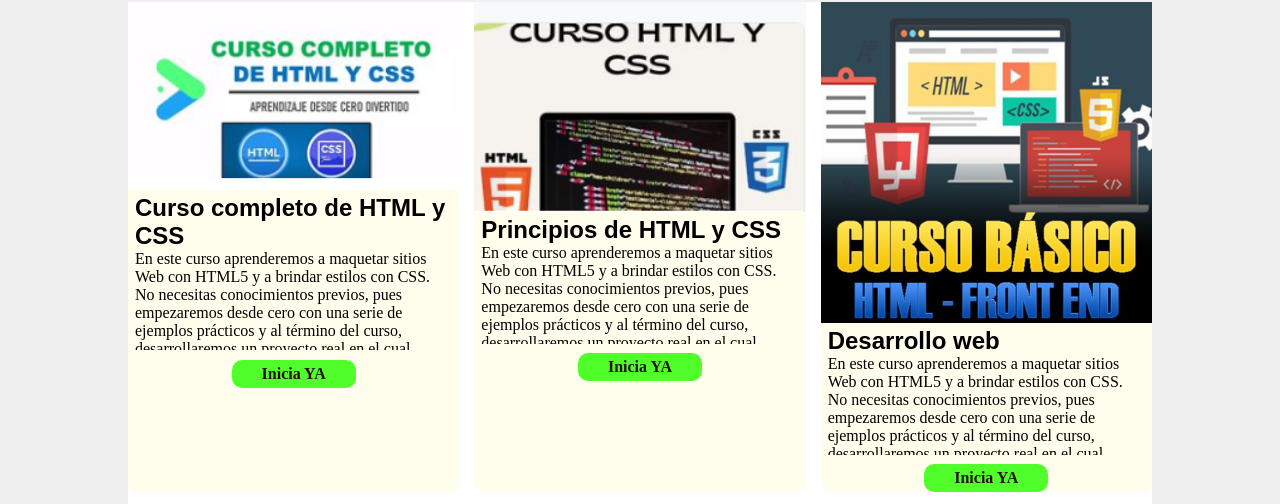
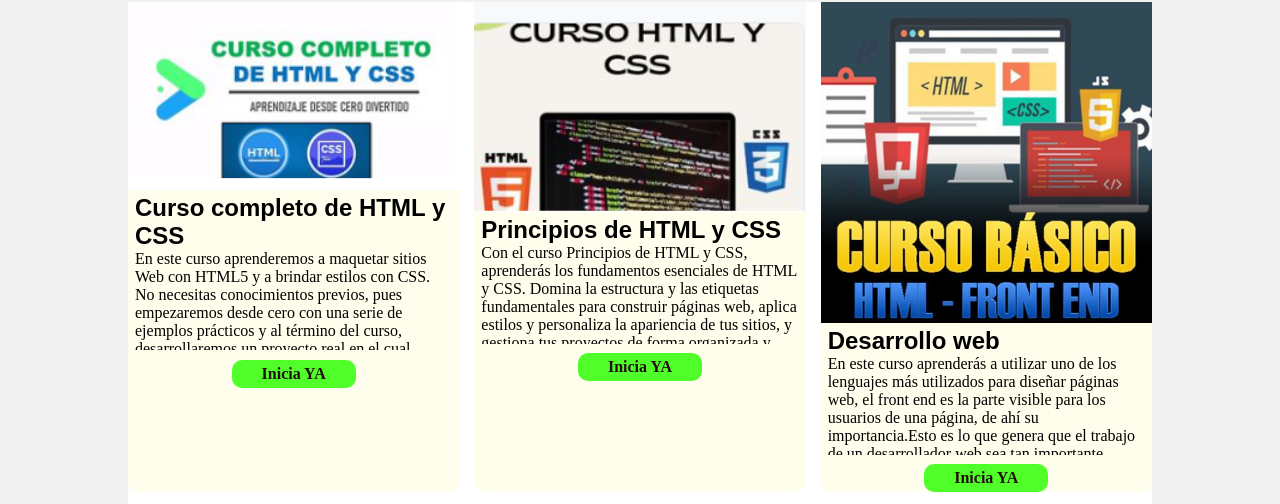
Before and after one commit to valente-kevin/Mini-tinda, a plain HTML site: page index.html in a window 1280 px wide. Shown: the part 45-549 px from the top of the page. Drawn offline with Linux system fonts and the light colour scheme.

Commit message:
Update index.html

```diff
--- a/index.html
+++ b/index.html
@@ -31,7 +31,7 @@
                 </div>
                 <div class="contenedor-informacion">
                     <h2 class="titulo titulo-2">Principios de HTML y CSS</h2>
-                    <p class="informacion">En este curso aprenderemos a maquetar sitios Web con HTML5 y a brindar estilos con CSS. No necesitas conocimientos previos, pues empezaremos desde cero con una serie de ejemplos prácticos y al término del curso, desarrollaremos un proyecto real en el cual aplicaremos todo lo aprendido</p>
+                    <p class="informacion">Con el curso Principios de HTML y CSS, aprenderás los fundamentos esenciales de HTML y CSS. Domina la estructura y las etiquetas fundamentales para construir páginas web, aplica estilos y personaliza la apariencia de tus sitios, y gestiona tus proyectos de forma organizada y profesional. Únete y da el primer paso en tu carrera web.</p>
                     <div class="contenedor-compra">
                         <a href="https://go.hotmart.com/N102995141P" target="_blank"    class="compra">Inicia YA</a>
                     </div>
@@ -43,7 +43,7 @@
                 </div>
                 <div class="contenedor-informacion">
                     <h2 class="titulo titulo-2">Desarrollo web</h2>
-                    <p class="informacion">En este curso aprenderemos a maquetar sitios Web con HTML5 y a brindar estilos con CSS. No necesitas conocimientos previos, pues empezaremos desde cero con una serie de ejemplos prácticos y al término del curso, desarrollaremos un proyecto real en el cual aplicaremos todo lo aprendido</p>
+                    <p class="informacion">En este curso aprenderás a utilizar uno de los lenguajes más utilizados para diseñar páginas web, el front end es la parte visible para los usuarios de una página, de ahí su importancia.Esto es lo que genera que el trabajo de un desarrollador web sea tan importante.</p>
                     <div class="contenedor-compra">
                         <a href="https://go.hotmart.com/R102963616H" target="_blank"    class="compra">Inicia YA</a>
                     </div>
```
